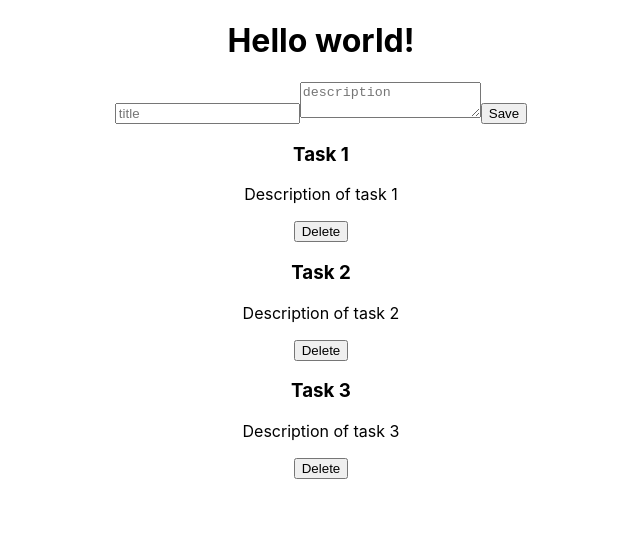
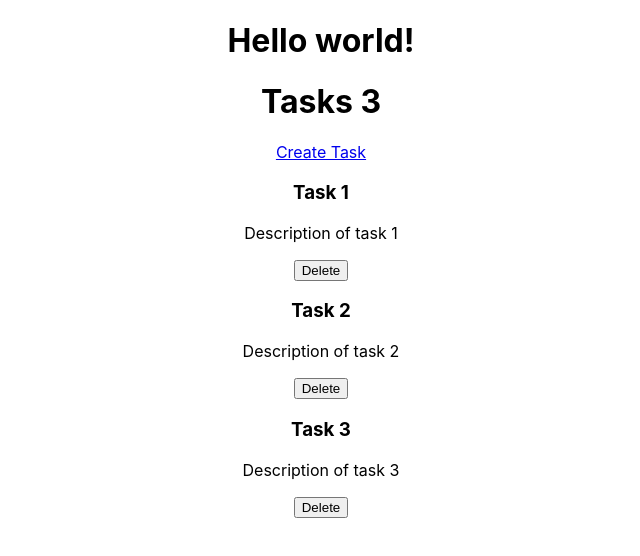
Before and after one commit to stacklast/react-rtk-crud, a React (Create React App) app: page / in a window 1280 px wide. Shown: the top 556 px of the page, without its empty margins (319-959 px from the left). Built offline with nearby package versions, Linux system fonts and the light colour scheme.

Commit message:
add: navigation

```diff
--- a/package.json
+++ b/package.json
@@ -10,6 +10,7 @@
     "react": "^18.2.0",
     "react-dom": "^18.2.0",
     "react-redux": "^8.0.5",
+    "react-router-dom": "^6.4.5",
     "react-scripts": "5.0.1",
     "uuid": "^9.0.0",
     "web-vitals": "^2.1.4"
--- a/src/App.js
+++ b/src/App.js
@@ -1,13 +1,18 @@
-import './App.css';
-import TaskForm from './app/components/TaskForm';
-import TaskList from './app/components/TaskList';
+import "./App.css";
+import { BrowserRouter, Route, Routes } from "react-router-dom";
+import TaskForm from "./app/components/TaskForm";
+import TaskList from "./app/components/TaskList";
 
 function App() {
   return (
     <div className="App">
       <h1>Hello world!</h1>
-      <TaskForm />
-      <TaskList />
+      <BrowserRouter>
+        <Routes>
+          <Route path="/" element={<TaskList />} />
+          <Route path="/create-task" element={<TaskForm />} />
+        </Routes>
+      </BrowserRouter>
     </div>
   );
 }
--- a/src/app/components/TaskForm.js
+++ b/src/app/components/TaskForm.js
@@ -2,6 +2,7 @@
 import { useDispatch } from "react-redux";
 import { addTask } from "../features/tasks/taskSlice";
 import { v4 as uuid } from "uuid";
+import { useNavigate } from "react-router-dom";
 
 const TaskForm = () => {
   const [task, setTask] = useState({
@@ -10,6 +11,7 @@
   });
 
   const dispatch = useDispatch();
+  const navigate = useNavigate();
 
   const handleChange = (e) => {
     setTask({ ...task, [e.target.name]: e.target.value });
@@ -22,6 +24,7 @@
         id: uuid(),
       })
     );
+    navigate("/");
   };
   return (
     <form onSubmit={handleSubmit}>
--- a/src/app/components/TaskList.js
+++ b/src/app/components/TaskList.js
@@ -1,6 +1,7 @@
 import React from "react";
 import { useDispatch, useSelector } from "react-redux";
 import { deleteTask } from "../features/tasks/taskSlice";
+import { Link } from "react-router-dom";
 
 const TaskList = () => {
   const tasks = useSelector((state) => state.tasks);
@@ -10,6 +11,10 @@
   };
   return (
     <div>
+      <header>
+        <h1>Tasks {tasks.length}</h1>
+        <Link to="/create-task">Create Task</Link>
+      </header>
       {tasks.map((task) => (
         <div key={task.id}>
           <h3>{task.title}</h3>
```
Also changed, not shown: 1 other file (tests, documents, lock files or other folders).
